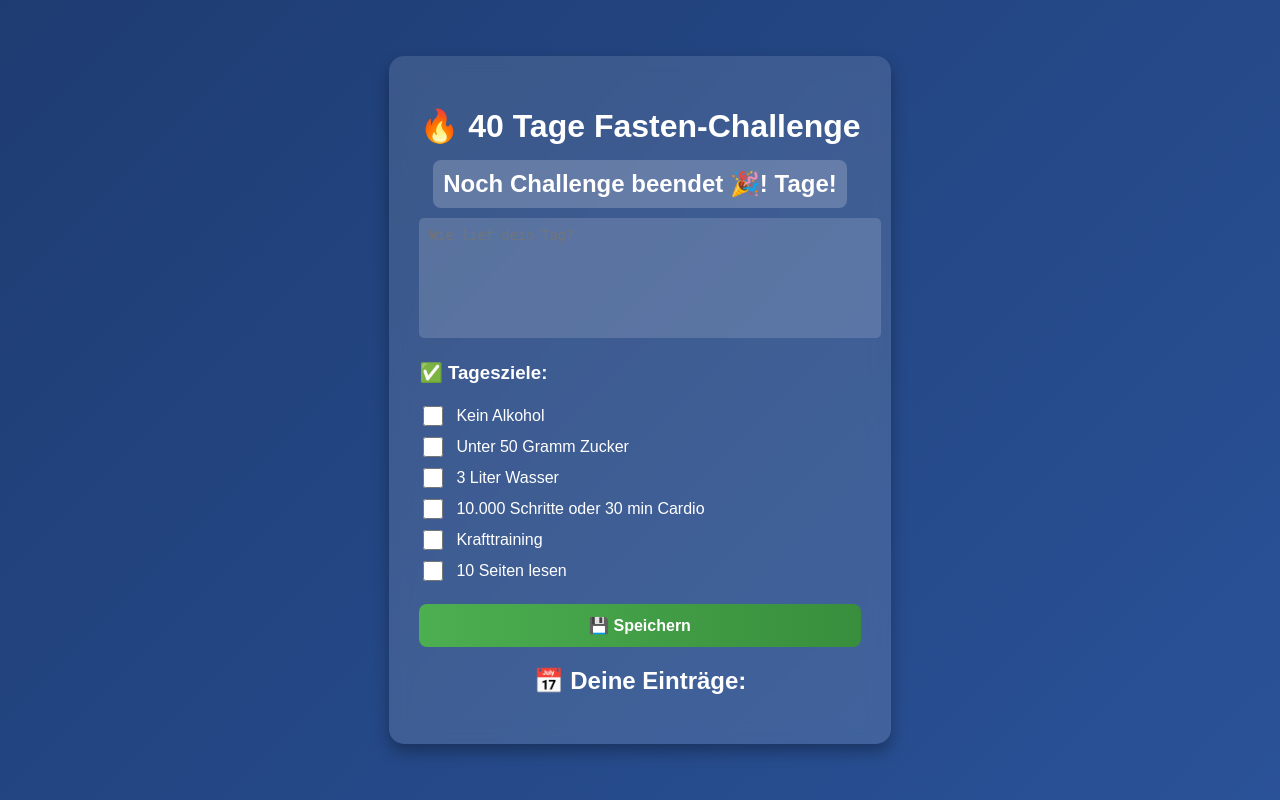
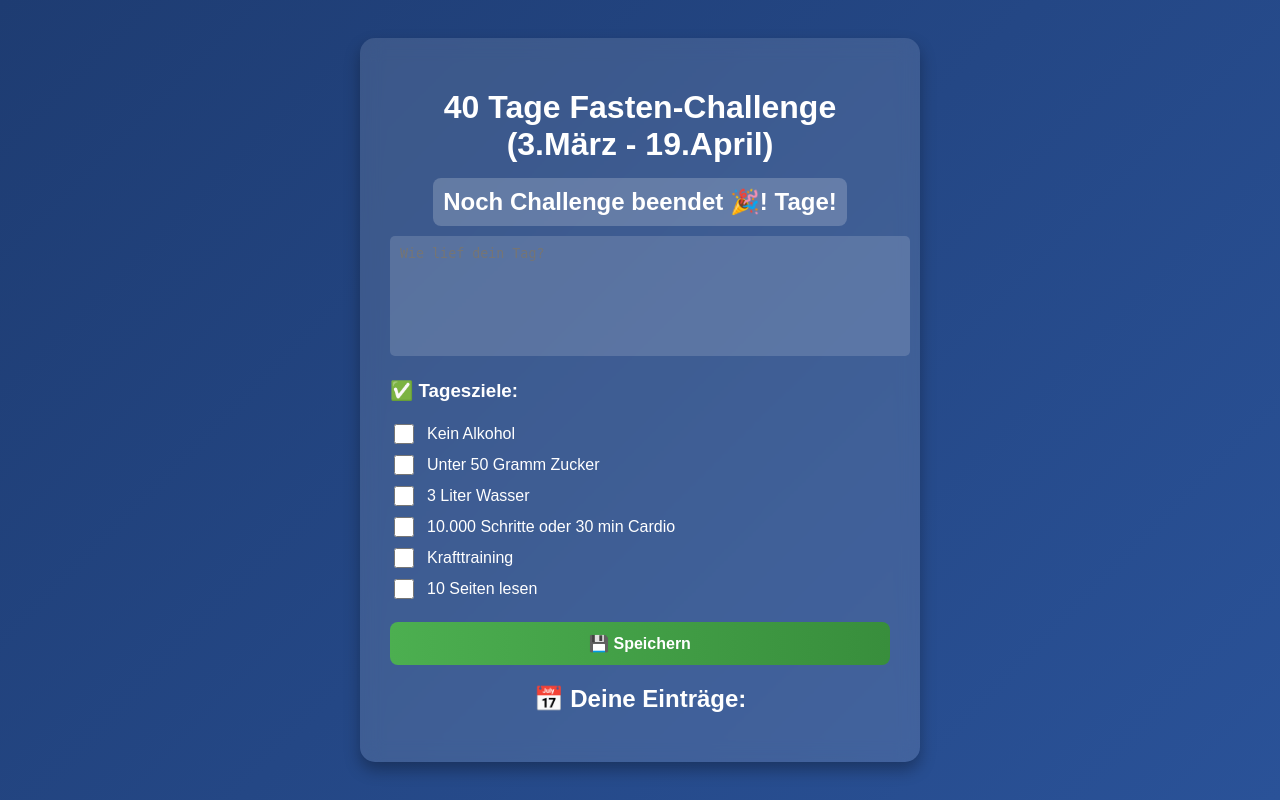
Before and after one commit to quentin050602/meine-website, a Flask app: page /fasten_challenge in a window 1280 px wide. Run offline with Flask 3, Linux system fonts and the light colour scheme; the visitor is signed in with stand-in values (Sample User, id 1); data that the repository does not hold is empty; some libraries are stand-ins or nearby versions.

Commit message:
challenge2

```diff
--- a/templates/fasten_challenge.html
+++ b/templates/fasten_challenge.html
@@ -123,8 +123,8 @@
 </head>
 <body>
     <div class="container">
-        <h1>🔥 40 Tage Fasten-Challenge</h1>
-        <div class="day-counter">Noch <span id="daysLeft">40</span> Tage!</div>
+        <h1> 40 Tage Fasten-Challenge (3.März - 19.April) </h1>
+        <div class="day-counter"> Noch <span id="daysLeft">40</span> Tage!</div>
 
         <form method="post">
             <textarea name="journal_entry" placeholder="Wie lief dein Tag?" required></textarea>
@@ -157,7 +157,7 @@
 
     <script>
         function updateDaysLeft() {
-            const startDate = new Date("2024-03-05"); // Startdatum der Challenge
+            const startDate = new Date("2024-02-12"); // Startdatum der Challenge
             const endDate = new Date("2024-04-19"); // Enddatum der Challenge
             const today = new Date();
 
```
